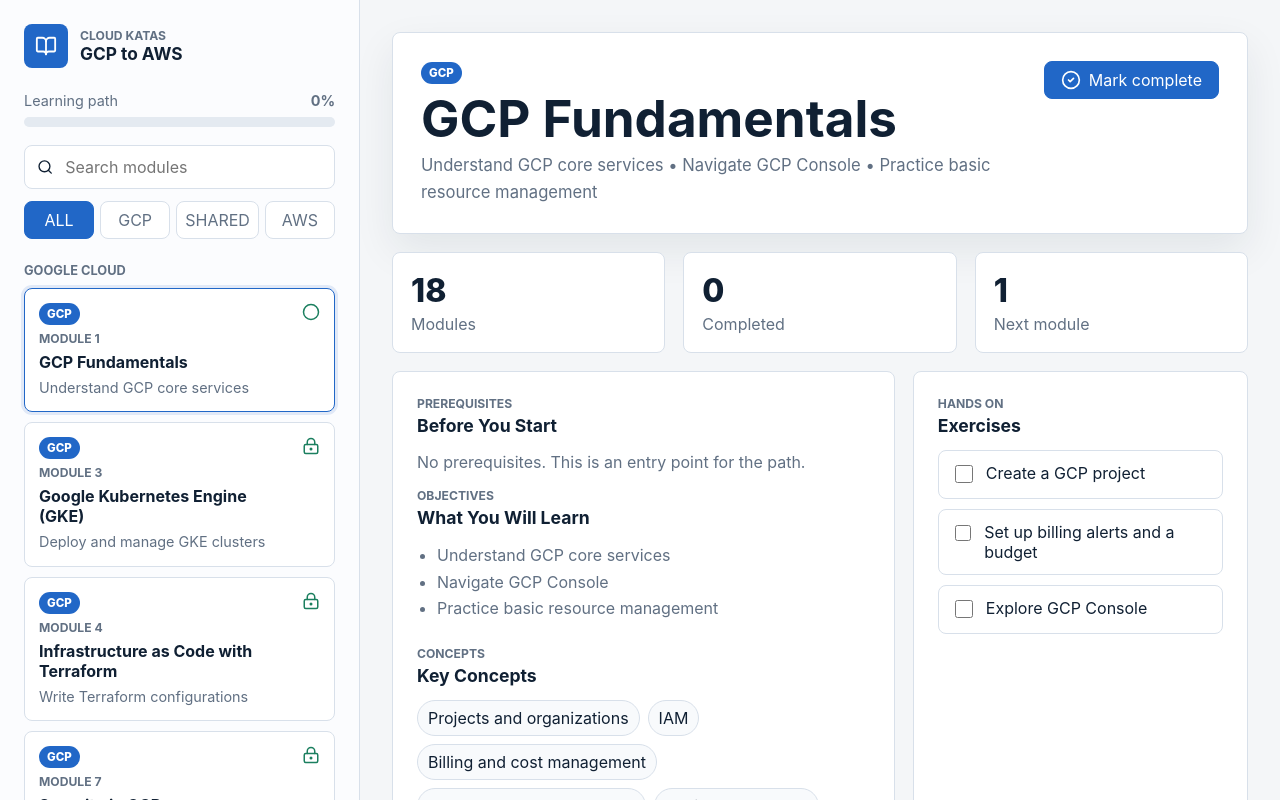
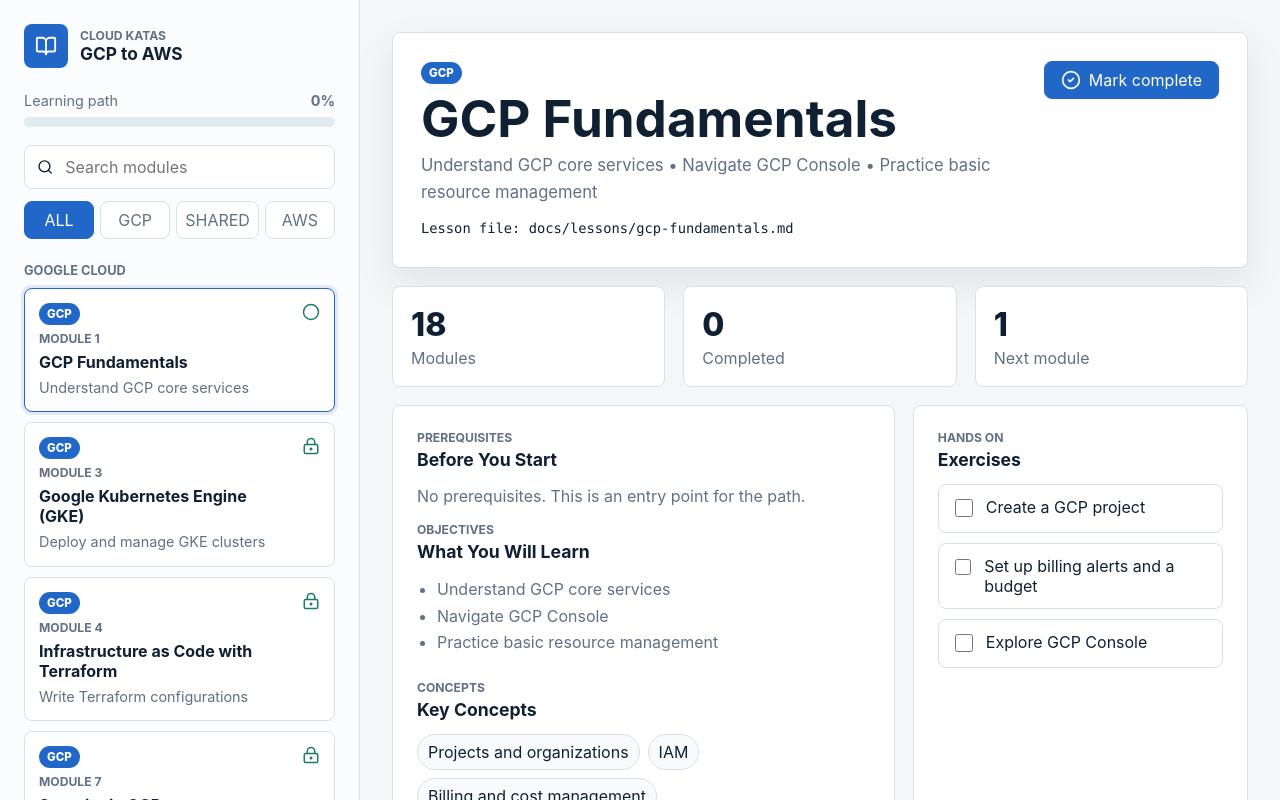
Before and after one commit to rajeshpillai/cloud-katas, a React (Vite) app in the folder frontend/: page /modules/gcp-fundamentals in a window 1280 px wide. Shown: the top 800 px of the page. Built offline with nearby package versions, Linux system fonts and the light colour scheme.

Commit message:
Add lesson content drafts

```diff
--- a/frontend/src/app.tsx
+++ b/frontend/src/app.tsx
@@ -126,6 +126,7 @@
             <span className={`provider-pill ${activeModule.provider}`}>{activeModule.provider}</span>
             <h1>{activeModule.title}</h1>
             <p>{activeModule.objectives.join(" • ")}</p>
+            <p className="lesson-path">Lesson file: {activeModule.lessonPath}</p>
           </div>
           <button className="primary-action" type="button" onClick={() => toggleModule(activeModule.slug)}>
             <CheckCircle2 size={20} />
--- a/frontend/src/data/modules.ts
+++ b/frontend/src/data/modules.ts
@@ -1,6 +1,6 @@
 export type Provider = "gcp" | "aws" | "shared";
 
-export type Module = {
+type ModuleDefinition = {
   id: number;
   slug: string;
   title: string;
@@ -13,7 +13,11 @@
   mermaid: string;
 };
 
-export const modules: Module[] = [
+export type Module = ModuleDefinition & {
+  lessonPath: string;
+};
+
+const moduleDefinitions: ModuleDefinition[] = [
   {
     id: 1,
     slug: "gcp-fundamentals",
@@ -232,4 +236,9 @@
   },
 ];
 
+export const modules: Module[] = moduleDefinitions.map((module) => ({
+  ...module,
+  lessonPath: `docs/lessons/${module.slug}.md`,
+}));
+
 export const moduleBySlug = new Map(modules.map((module) => [module.slug, module]));
--- a/frontend/src/styles/global.css
+++ b/frontend/src/styles/global.css
@@ -267,6 +267,13 @@
   line-height: 1.6;
 }
 
+.hero .lesson-path {
+  margin-top: 12px;
+  color: var(--ink);
+  font-family: ui-monospace, SFMono-Regular, Menlo, Monaco, Consolas, "Liberation Mono", monospace;
+  font-size: 0.86rem;
+}
+
 .primary-action {
   flex: 0 0 auto;
   padding: 0 16px;
```
Also changed, not shown: 21 other files (tests, documents, lock files or other folders).
